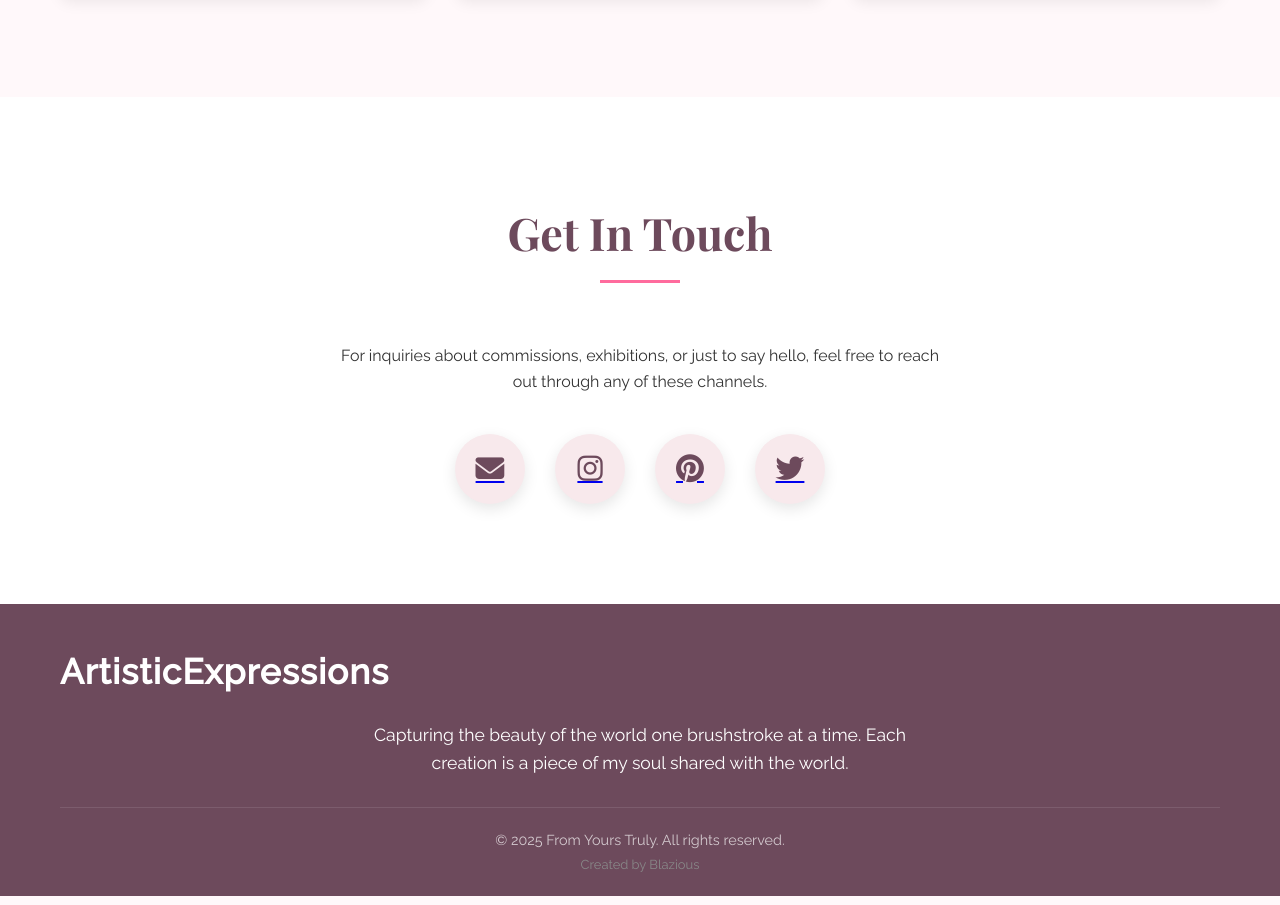
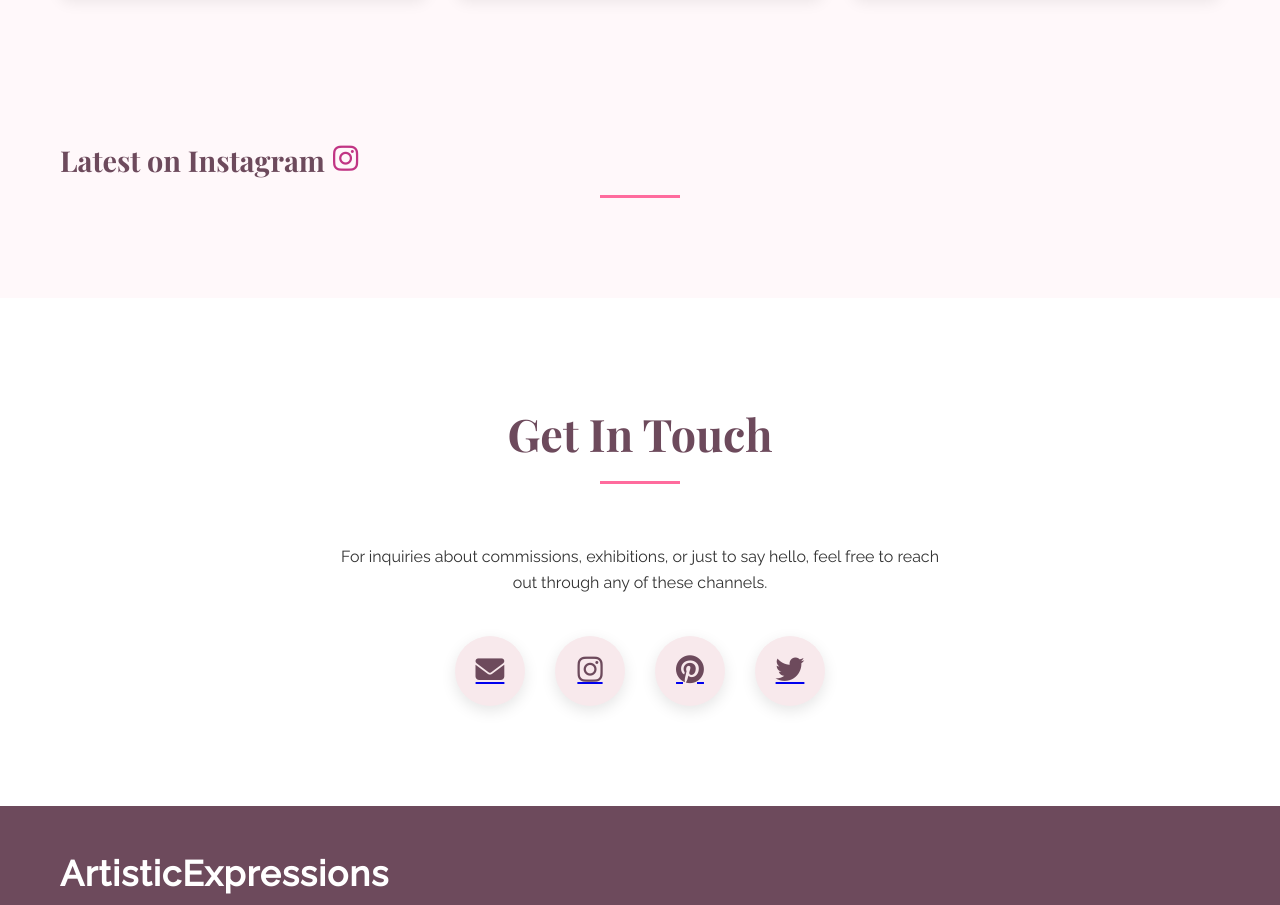
Before and after one commit to Blazious/kayyvogue, a plain HTML site: page index.html in a window 1280 px wide. Shown: the part 5860-6765 px from the top of the page. Drawn offline with nearby package versions, Linux system fonts and the light colour scheme.

Commit message:
second commit

```diff
--- a/index.html
+++ b/index.html
@@ -297,7 +297,7 @@
     <section class="gallery" id="photographs">
         <div class="container">
             <div class="section-title">
-               <h2>Nature Photography <i class="fas fa-camera-retro" style="margin-left: 8px;"></i></h2>
+                <h2>Nature Photography <i class="fas fa-camera-retro" style="margin-left: 8px;"></i></h2>
             </div>
             <div class="gallery-grid">
                 <!-- Photo 1 -->
@@ -388,6 +388,21 @@
         </div>
     </section>
 
+    <!-- Instagram Feed Section -->
+
+    <section class="instagram-feed" id="instagram">
+        <div class="container">
+            <div class="section-title">
+                <h2>Latest on Instagram <i class="fab fa-instagram" style="margin-left: 8px;"></i></h2>
+            </div>
+
+            <!-- Elfsight Instagram Feed -->
+            <script src="https://static.elfsight.com/platform/platform.js" async></script>
+            <div class="elfsight-app-856af1a5-6db4-4b03-a5b0-2e9493d21401" data-elfsight-app-lazy></div>
+        </div>
+    </section>
+
+
 
     <!-- Contact Section -->
     <section class="contact" id="contact">
@@ -425,7 +440,7 @@
                     shared with the world.</p>
             </div>
             <div class="copyright">
-                &copy; 2025 From Yours Truly. All rights reserved.
+                &copy; 2025 Kayy Vogue . All rights reserved.
                 <div class="creator">Created by Blazious</div>
             </div>
         </div>
--- a/kay.css
+++ b/kay.css
@@ -677,3 +677,19 @@ footer {
     color: #888;
     margin-top: 4px;
 }
+
+
+.instagram-feed {
+  padding: 40px 0;
+}
+
+.instagram-feed .section-title h2 {
+  display: flex;
+  align-items: center;
+  font-size: 1.8rem;
+}
+
+.instagram-feed i {
+  margin-left: 10px;
+  color: #c13584; /* Instagram's pink */
+}
```
